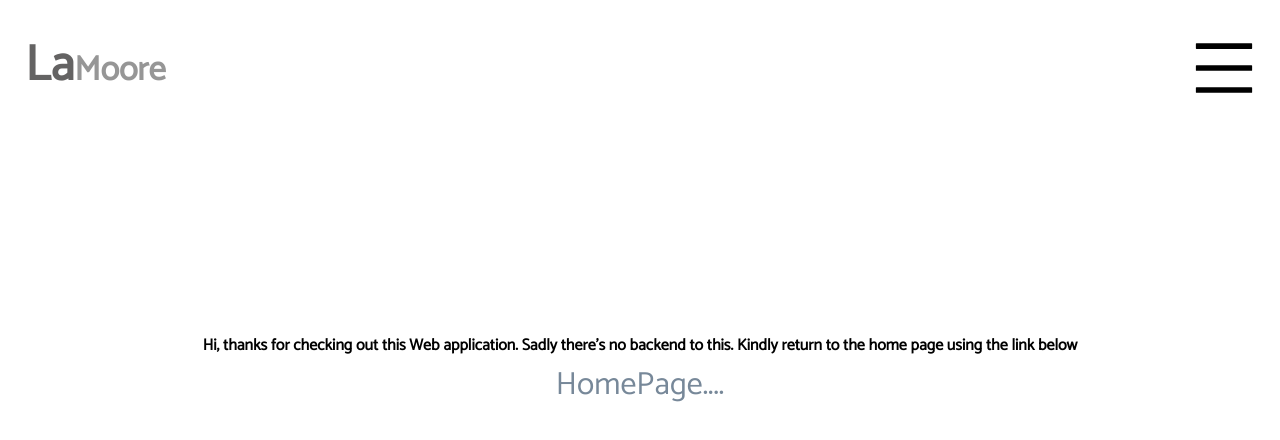
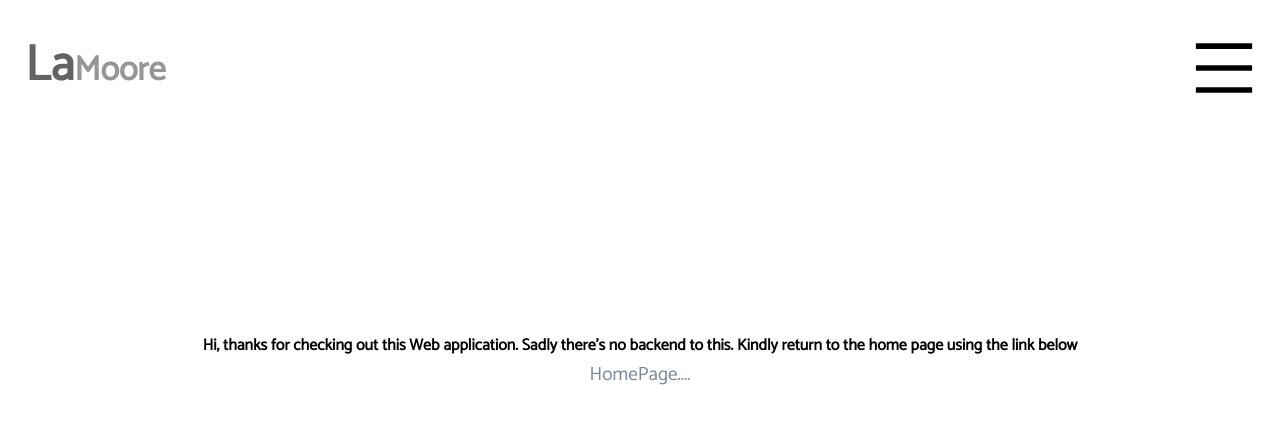
Before and after one commit to ForJessicaSake/Ecommerce-Clothing-Store-Lamoore, a React (Create React App) app: page /checkout in a window 1280 px wide. Shown: the top 440 px of the page. Built offline with nearby package versions, Linux system fonts and the light colour scheme; no server answers; a web font is replaced by a local one.

Commit message:
feat: added a checkout component

```diff
--- a/src/index.css
+++ b/src/index.css
@@ -121,7 +121,7 @@
     .arr {
         align-items: center;
     }
-    /*==========================About CSS=======================*/
+    /*=================================About CSS===================================*/
 
     .about {
         padding: 2% 8% 0% 8%;
@@ -429,7 +429,7 @@
     }
 
     .checkout p {
-        font-size: 2em;
+        font-size: 1.2rem;
         color: lightslategray;
     }
 
```
